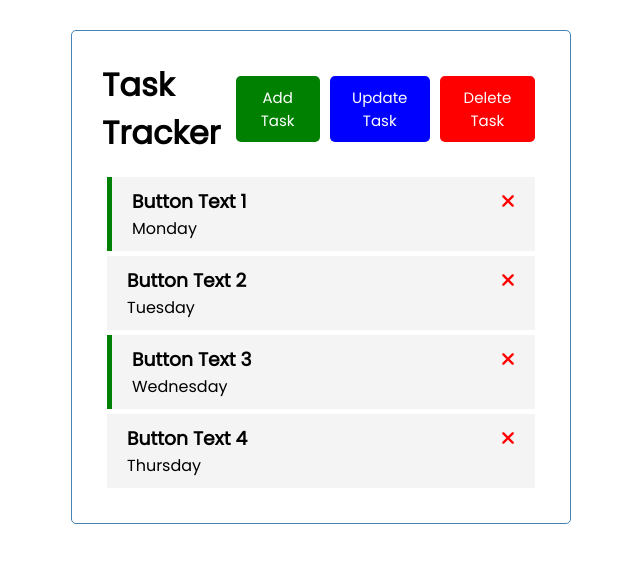
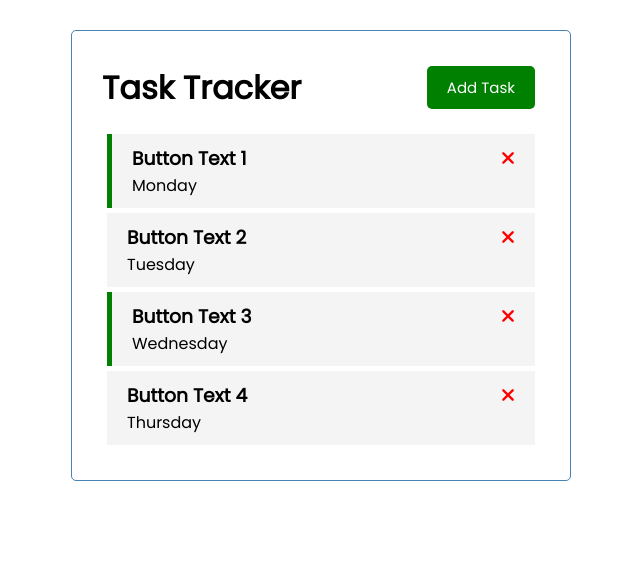
Before and after one commit to RedHaider/Task_Tracker_Application_Vue_JS, a Vue app in the folder tracker/: page / in a window 1280 px wide. Shown: the top 562 px of the page, without its empty margins (319-959 px from the left). Built offline with nearby package versions, Linux system fonts and the light colour scheme.

Commit message:
9th commit

```diff
--- a/tracker/src/App.vue
+++ b/tracker/src/App.vue
@@ -1,6 +1,6 @@
 <template>
   <div class="container">
-    <Header title="Task Tracker" />
+    <Header @toggle-add-task="toggleAddTask" title="Task Tracker" />
     <div  v-show="showAddTask">
     <AddTask @add-task="addTask" />
     </div>
@@ -28,7 +28,9 @@ export default {
     }
   },
   methods: {
-
+  toggleAddTask(){
+    this.showAddTask = !this.showAddTask
+  },
   addTask(task){
      this.tasks = [...this.tasks, task]
   },
--- a/tracker/src/components/Tracker_Button.vue
+++ b/tracker/src/components/Tracker_Button.vue
@@ -12,6 +12,7 @@ export default{
     methods: {
         onClick(){
         console.log('Here i am '+this.color);
+        this.$emit('toggle-add-task')
     },
 }
 }
--- a/tracker/src/components/header.vue
+++ b/tracker/src/components/header.vue
@@ -1,9 +1,10 @@
 <template>
   <header>
     <h1>{{ title }}</h1>
-    <Tracker_Button text="Add Task" color="green"/>
-    <Tracker_Button text="Update Task" color="Blue"/>
-    <Tracker_Button text="Delete Task" color="red"/>
+    <Tracker_Button
+    @toggle-add-task="$emit('toggle-add-task')"
+    text="Add Task"
+    color="green"/>
   </header>
 </template>
 
```
